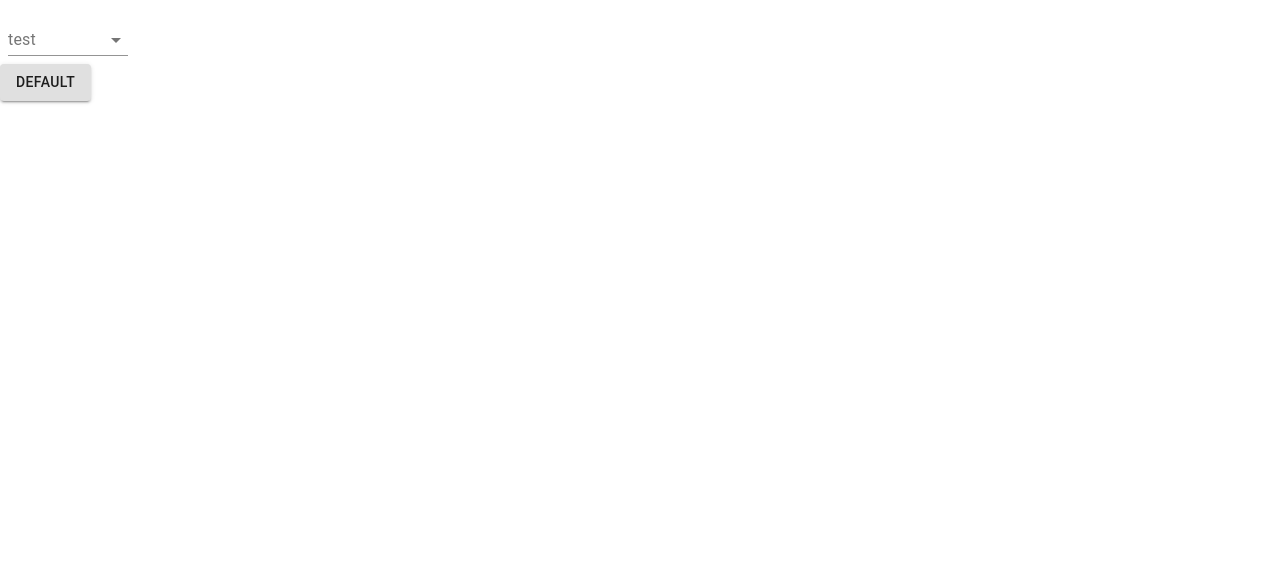
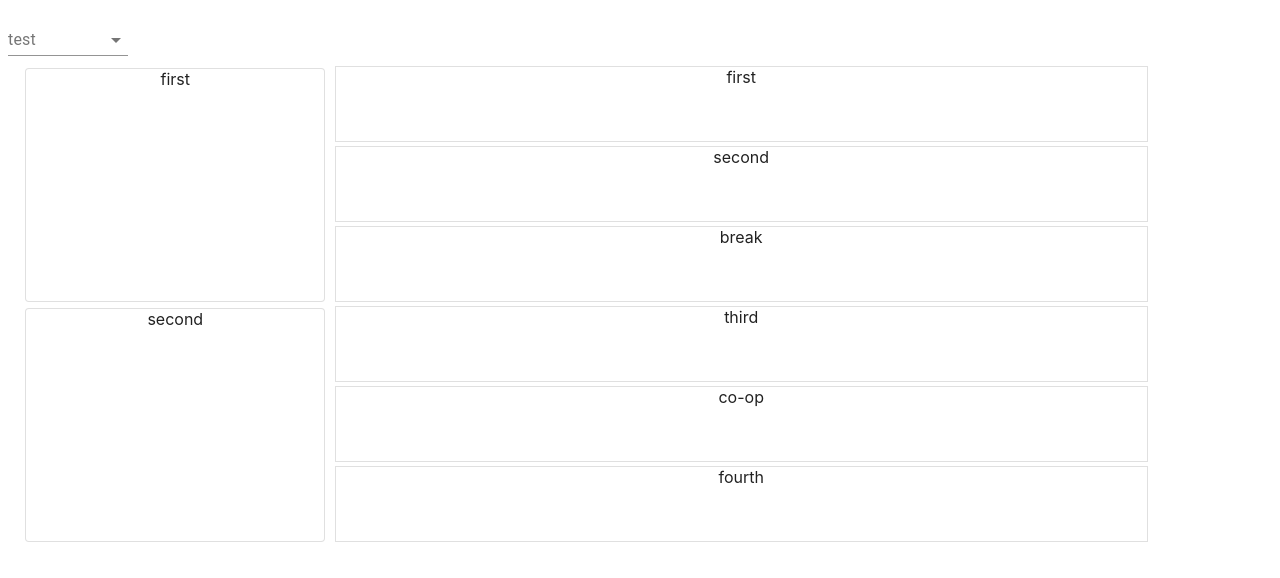
Before and after one commit to andresfm8/student-schedule, a React (Create React App) app: page / in a window 1280 px wide. Shown: the top 578 px of the page. Built offline with nearby package versions, Linux system fonts and the light colour scheme.

Commit message:
Added dummy data and created initial draft of calendar component

```diff
--- a/src/components/calendar/calendar.component.tsx
+++ b/src/components/calendar/calendar.component.tsx
@@ -1,9 +1,99 @@
-import Button from '@material-ui/core/Button';
+import Container from '@material-ui/core/Container';
+import Grid from '@material-ui/core/Grid';
+import useStyles from './calendar.styles';
+import Paper from '@material-ui/core/Paper';
 
-const Calendar = () => (
-  <div>
-    <Button variant="contained">Default</Button>
-  </div>
-);
+const dummyData = {
+  years:
+  [
+    {
+      id: 1,
+      name: "first",
+      terms: [
+        {
+          id: 1,
+          name: "first",
+          courses: 6,
+          coop: false
+        },
+        {
+          id: 2,
+          name: "second",
+          courses: 6,
+          coop: false
+        },
+        {
+          id: 3,
+          name: "break",
+          courses: 0,
+          coop: false
+        },
+      ]
+    },
+    {
+      id: 2,
+      name: "second",
+      terms: [
+        {
+          id: 1,
+          name: "third",
+          courses: 6,
+          coop: false
+        },
+        {
+          id: 2,
+          name: "co-op",
+          courses: 0,
+          coop: true
+        },
+        {
+          id: 3,
+          name: "fourth",
+          courses: 6,
+          coop: false
+        },
+      ]
+    }
+  ]
+}
+
+const Calendar = () => {
+  const classes = useStyles();
+
+  return (
+    <Container>
+      <Grid container>
+        {dummyData.years.map((year) => (
+            <Grid key={year.id} container xs={4} lg={12} spacing={1}>
+              <Grid
+                item
+                xs={4} lg={3}
+                className={classes.gridYear}
+              >
+                <Paper variant="outlined" className={classes.yearDisplay}>{year.name}</Paper>
+              </Grid>
+              <Grid
+                item
+                xs={4} lg={8}
+                className={classes.gridTerms}
+                spacing={5}
+              >
+                {year.terms.map(term => (
+                  <Paper
+                    square
+                    variant="outlined"
+                    className={classes.paper}
+                  >
+                    {term.name}
+                  </Paper>
+                ))
+                }
+              </Grid>
+            </Grid>
+          ))}
+      </Grid>
+    </Container>
+  )
+};
 
 export default Calendar;
--- /dev/null
+++ b/src/components/calendar/calendar.styles.tsx
@@ -0,0 +1,26 @@
+import { makeStyles, Theme, createStyles } from '@material-ui/core/styles';
+
+const useStyles = makeStyles((theme: Theme) =>
+  createStyles({
+    gridYear: {
+      height: '30vh',
+      gridGap: theme.spacing(3),
+      margin: '0.5vh 0.1vw',
+    },
+    gridTerms: {
+      display: 'inline-grid',
+      textAlign: 'center'
+    },
+    yearDisplay: {
+      height: '100%',
+      textAlign: 'center'
+    },
+    paper: {
+      // height: '125px',
+      // width: 100,
+      margin: '0.3vh 0',
+    },
+  }),
+);
+
+export default useStyles;
```
